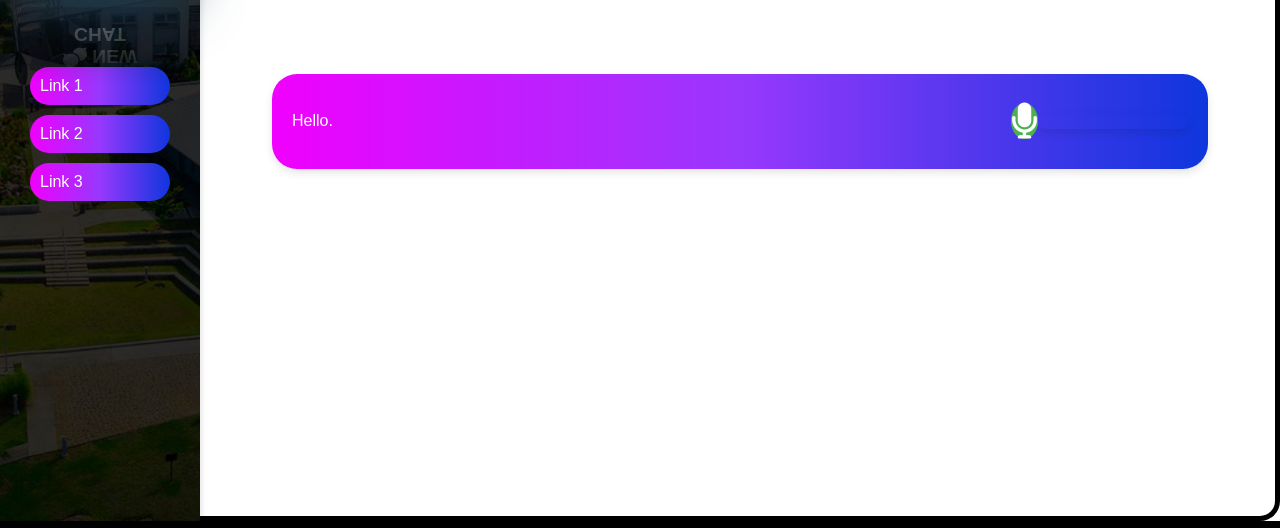
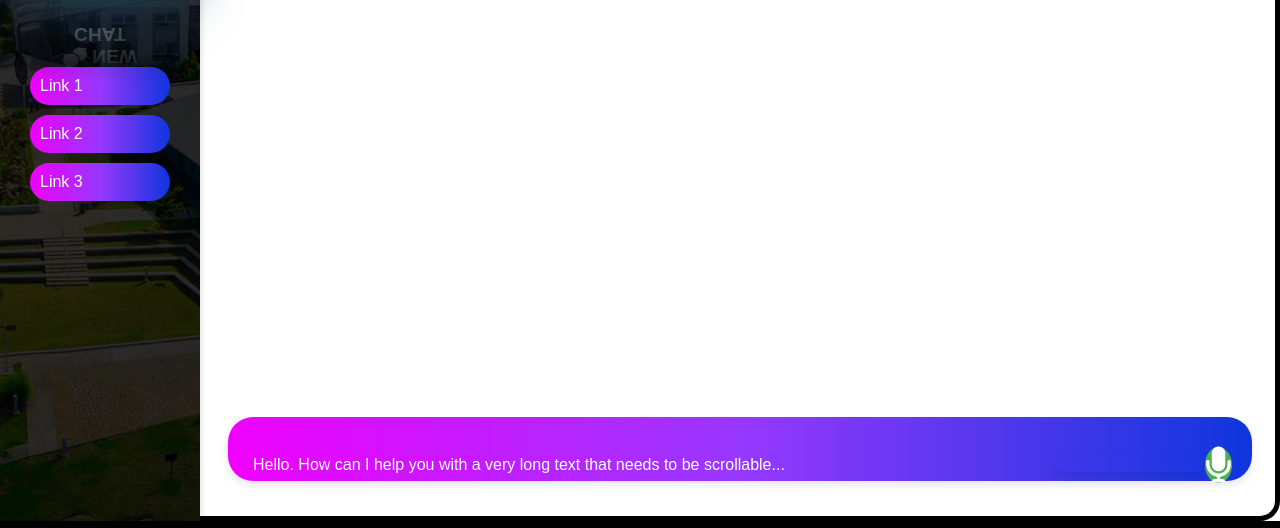
Before and after one commit to joomun/vui, a plain HTML site: page html/index.html in a window 1280 px wide. Shown: the part 279-807 px from the top of the page. Drawn offline with Linux system fonts and the light colour scheme.

Commit message:
Scrollable text container

```diff
--- a/css/styles_index.css
+++ b/css/styles_index.css
@@ -124,7 +124,7 @@ main {
     width: 100%;
     height: 100%;
     border-radius: 50%;
-    background-color: rgba(255, 255, 255, 0.5);
+    background-color: rgba(255, 255, 255, 0);
     animation: none;
 }
 
@@ -226,6 +226,7 @@ main.col-md-8 {
 #transcript-text{
     align-items: left;
     color: white;
+    display: inline-block;
 }
 
 .btn {
@@ -313,8 +314,10 @@ main.col-md-8 {
     margin: 20px;
     padding: 20px;
     box-shadow: 0px 4px 8px rgba(0, 0, 0, 0.1);
-    width: 90%;
-    height: 5%;
+    width: 80%;
+    height: 8%;
+    position: fixed; /* Fixed position */
+    bottom: 20px; /* Distance from bottom */
 
 }
 
@@ -330,3 +333,10 @@ main.col-md-8 {
     align-items: center; /* This will align the microphone icon and wave vertically */
     /* You can apply padding or margin between the mic icon and wave here if needed */
 }
+
+.transcript-container {
+    white-space: nowrap; /* Prevent text from wrapping to the next line */
+    overflow-x: auto; /* Allow horizontal scrolling */
+    margin-right: 10px; /* Add some space between the text and the microphone icon */
+    padding: 0 5px; /* Optional: Padding inside the container */
+}
--- a/html/index.html
+++ b/html/index.html
@@ -36,13 +36,16 @@
                 </div>
                 <div class="voice-assist-container">
                     <div class="voice-assist-footer">
-                        <span id="transcript-text">Hello.</span>
+                        <div class="transcript-container">
+                            <span id="transcript-text">Hello. How can I help you with a very long text that needs to be scrollable...</span>
+                        </div>
                         <div class="mic-and-wave-container">
+                            <div id="wave" class="wave"></div>
+                            <canvas id="audioWave" width="150" height="15"></canvas>
                             <button id="mic-button" onclick="toggleRecording()">
                                 <i id="mic-icon" class="fas fa-microphone"></i>
                             </button>
-                            <div id="wave" class="wave"></div>
-                            <canvas id="audioWave" width="150" height="15"></canvas>
+
                         </div>
                     </div>
             </main>
```
